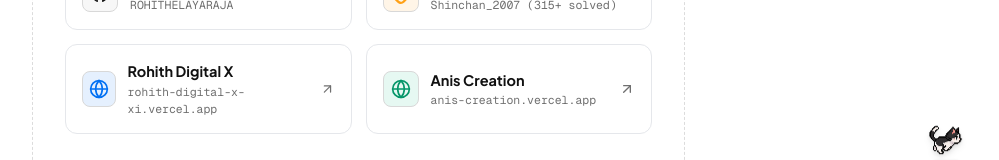
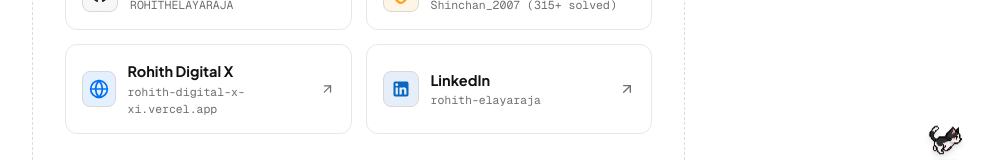
Before and after one commit to ROHITHELAYARAJA/PortFolio, a React (Vite) app: page /#home in a window 1280 px wide. Shown: the part 602-762 px from the top of the page, without its empty margins (272-1271 px from the left). Built offline with nearby package versions, Linux system fonts and the light colour scheme; no server answers; a web font is replaced by a local one.

Commit message:
feat(links): replace Anis Creation with LinkedIn across website and resume, keeping only the 5 required primary links

```diff
--- a/src/api/portfolioApi.ts
+++ b/src/api/portfolioApi.ts
@@ -78,11 +78,11 @@ export const FALLBACK_PROFILE_DATA: HeroProfileApiResponse = {
       darkColor: '#0070F3'
     },
     {
-      name: 'Anis Creation',
-      url: 'https://anis-creation.vercel.app',
-      icon: 'globe',
-      color: '#10B981',
-      darkColor: '#10B981'
+      name: 'LinkedIn',
+      url: 'https://www.linkedin.com/in/rohith-elayaraja/',
+      icon: 'linkedin',
+      color: '#0A66C2',
+      darkColor: '#0A66C2'
     },
     {
       name: 'Email',
--- a/src/components/contact/ContactSection.tsx
+++ b/src/components/contact/ContactSection.tsx
@@ -1,5 +1,5 @@
 import React, { useState } from 'react';
-import { Mail, Copy, Check, ExternalLink, Github, Globe, Code2 } from 'lucide-react';
+import { Mail, Copy, Check, ExternalLink, Github, Linkedin, Globe, Code2 } from 'lucide-react';
 import { AUTHOR_INFO } from '../../data/portfolioData';
 
 export const ContactSection: React.FC = () => {
@@ -48,7 +48,7 @@ export const ContactSection: React.FC = () => {
           </a>
         </div>
 
-        <div className="mt-8 grid grid-cols-1 gap-3 sm:grid-cols-3 border-t border-hairline/60 pt-6">
+        <div className="mt-8 grid grid-cols-1 gap-3 sm:grid-cols-2 lg:grid-cols-4 border-t border-hairline/60 pt-6">
           <a
             href="https://github.com/ROHITHELAYARAJA"
             target="_blank"
@@ -63,16 +63,16 @@ export const ContactSection: React.FC = () => {
           </a>
 
           <a
-            href="https://rohith-digital-x-xi.vercel.app"
+            href="https://www.linkedin.com/in/rohith-elayaraja/"
             target="_blank"
             rel="noopener noreferrer"
             className="group flex items-center justify-between rounded-xl border border-hairline bg-subtle p-3.5 transition-all hover:border-btn-border hover:bg-surface"
           >
             <div className="flex items-center gap-2.5">
-              <Globe className="size-4 text-ink-soft group-hover:text-[#0070F3]" />
-              <span className="font-cabinet text-[14px] font-bold text-strong">Rohith Digital X</span>
+              <Linkedin className="size-4 text-ink-soft group-hover:text-[#0A66C2]" />
+              <span className="font-cabinet text-[14px] font-bold text-strong">LinkedIn</span>
             </div>
-            <ExternalLink className="size-3.5 text-ink-soft group-hover:text-[#0070F3]" />
+            <ExternalLink className="size-3.5 text-ink-soft group-hover:text-[#0A66C2]" />
           </a>
 
           <a
@@ -87,6 +87,19 @@ export const ContactSection: React.FC = () => {
             </div>
             <ExternalLink className="size-3.5 text-ink-soft group-hover:text-[#FFA116]" />
           </a>
+
+          <a
+            href="https://rohith-digital-x-xi.vercel.app"
+            target="_blank"
+            rel="noopener noreferrer"
+            className="group flex items-center justify-between rounded-xl border border-hairline bg-subtle p-3.5 transition-all hover:border-btn-border hover:bg-surface"
+          >
+            <div className="flex items-center gap-2.5">
+              <Globe className="size-4 text-ink-soft group-hover:text-[#0070F3]" />
+              <span className="font-cabinet text-[14px] font-bold text-strong">Rohith Digital X</span>
+            </div>
+            <ExternalLink className="size-3.5 text-ink-soft group-hover:text-[#0070F3]" />
+          </a>
         </div>
       </div>
     </div>
--- a/src/components/experience/ExperienceSection.tsx
+++ b/src/components/experience/ExperienceSection.tsx
@@ -88,7 +88,7 @@ export const ExperienceSection: React.FC = () => {
                     </h4>
                     <ul className="mt-3 flex flex-col gap-2.5">
                       {item.achievements.map((achievement, idx) => {
-                        const isLiveLine = achievement.includes('anis-creation.vercel.app') || achievement.includes('rohith-digital-x-xi.vercel.app');
+                        const isLiveLine = achievement.includes('rohith-digital-x-xi.vercel.app');
                         const isPrLine = achievement.includes('PR #70');
 
                         return (
@@ -103,15 +103,6 @@ export const ExperienceSection: React.FC = () => {
                               {isLiveLine ? (
                                 <>
                                   Live:{' '}
-                                  <a
-                                    href="https://anis-creation.vercel.app"
-                                    target="_blank"
-                                    rel="noopener noreferrer"
-                                    className="font-medium text-strong underline underline-offset-4 hover:text-[#0EA5E9]"
-                                  >
-                                    anis-creation.vercel.app
-                                  </a>
-                                  {' | '}
                                   <a
                                     href="https://rohith-digital-x-xi.vercel.app"
                                     target="_blank"
--- a/src/components/hero/HeroProfile.tsx
+++ b/src/components/hero/HeroProfile.tsx
@@ -246,21 +246,23 @@ export const HeroProfile: React.FC<HeroProfileProps> = () => {
         </a>
 
         <a
-          href="https://anis-creation.vercel.app"
+          href="https://www.linkedin.com/in/rohith-elayaraja/"
           target="_blank"
           rel="noopener noreferrer"
           className="group flex items-center justify-between rounded-xl border border-hairline/80 bg-surface p-3.5 sm:p-4 transition-all duration-200 hover:border-btn-border hover:bg-subtle/80 hover:shadow-xs"
         >
           <div className="flex items-center gap-3">
-            <div className="flex size-9 items-center justify-center rounded-lg border border-hairline bg-emerald-500/10 text-emerald-600 dark:text-emerald-400">
-              <Globe className="size-5" />
+            <div className="flex size-9 items-center justify-center rounded-lg border border-hairline bg-[#0A66C2]/10 text-[#0A66C2]">
+              <svg viewBox="0 0 24 24" className="size-5 fill-current">
+                <path d="M19 3a2 2 0 0 1 2 2v14a2 2 0 0 1-2 2H5a2 2 0 0 1-2-2V5a2 2 0 0 1 2-2h14m-.5 15.5v-5.3a3.26 3.26 0 0 0-3.26-3.26c-.85 0-1.84.52-2.28 1.3v-1.11h-2.79v8.37h2.79v-4.93c0-.77.62-1.4 1.39-1.4a1.4 1.4 0 0 1 1.4 1.4v4.93h2.75M6.88 8.56a1.68 1.68 0 0 0 1.68-1.68c0-.93-.75-1.69-1.68-1.69a1.69 1.69 0 0 0-1.69 1.69c0 .93.76 1.68 1.69 1.68m1.39 9.94v-8.37H5.5v8.37h2.77z" />
+              </svg>
             </div>
             <div>
               <div className="font-sans text-[14.5px] font-bold text-strong group-hover:text-ink transition-colors">
-                Anis Creation
+                LinkedIn
               </div>
               <div className="font-mono text-[11.5px] text-ink-soft">
-                anis-creation.vercel.app
+                rohith-elayaraja
               </div>
             </div>
           </div>
--- a/src/components/layout/Footer.tsx
+++ b/src/components/layout/Footer.tsx
@@ -1,5 +1,5 @@
 import React from 'react';
-import { Github, Globe, Phone, Code2, Mail } from 'lucide-react';
+import { Github, Linkedin, Globe, Phone, Code2, Mail } from 'lucide-react';
 import { RdxLogo } from '../ui/RdxLogo';
 
 interface FooterProps {
@@ -52,7 +52,6 @@ export const Footer: React.FC<FooterProps> = ({ onOpenContact }) => {
             <a href="https://github.com/ROHITHELAYARAJA/Student-AI-Assistant" target="_blank" rel="noreferrer" className="hover:text-strong transition-colors">Blast AI</a>
             <a href="https://github.com/ROHITHELAYARAJA/Bank-Management-System" target="_blank" rel="noreferrer" className="hover:text-strong transition-colors">Bank Management System</a>
             <a href="https://rohith-digital-x-xi.vercel.app" target="_blank" rel="noreferrer" className="hover:text-strong transition-colors">Rohith Digital X</a>
-            <a href="https://anis-creation.vercel.app" target="_blank" rel="noreferrer" className="hover:text-strong transition-colors">Anis Creation</a>
             <a href="https://github.com/abacusai/abacusai-bot/pull/70" target="_blank" rel="noreferrer" className="hover:text-strong transition-colors">AbacusAI Bot PR #70</a>
           </nav>
         </div>
@@ -70,6 +69,16 @@ export const Footer: React.FC<FooterProps> = ({ onOpenContact }) => {
               className="flex size-[36px] items-center justify-center rounded-lg border border-hairline bg-surface text-ink-soft transition-all hover:border-btn-border hover:text-strong hover:-translate-y-0.5"
             >
               <Github className="size-4" />
+            </a>
+
+            <a
+              href="https://www.linkedin.com/in/rohith-elayaraja/"
+              target="_blank"
+              rel="noreferrer"
+              aria-label="LinkedIn Profile"
+              className="flex size-[36px] items-center justify-center rounded-lg border border-hairline bg-surface text-ink-soft transition-all hover:border-btn-border hover:text-[#0A66C2] hover:-translate-y-0.5"
+            >
+              <Linkedin className="size-4" />
             </a>
 
             <a
--- a/src/components/palette/CommandPalette.tsx
+++ b/src/components/palette/CommandPalette.tsx
@@ -235,13 +235,13 @@ export const CommandPalette: React.FC<CommandPaletteProps> = ({
       },
     },
     {
-      id: 'act-anis',
-      label: 'Open Anis Creation (Live)',
+      id: 'act-linkedin',
+      label: 'Open LinkedIn Profile',
       category: 'Actions',
-      icon: <Globe className="size-4 text-ink-soft" />,
-      hint: 'anis-creation.vercel.app',
+      icon: <ExternalLink className="size-4 text-ink-soft" />,
+      hint: 'rohith-elayaraja',
       action: () => {
-        window.open('https://anis-creation.vercel.app', '_blank');
+        window.open('https://www.linkedin.com/in/rohith-elayaraja/', '_blank');
         onClose();
       },
     },
--- a/src/data/portfolioData.ts
+++ b/src/data/portfolioData.ts
@@ -103,10 +103,10 @@ export const AUTHOR_INFO = {
       brandColor: '#0070F3',
     },
     {
-      name: 'Anis Creation Live',
-      url: 'https://anis-creation.vercel.app',
-      icon: 'external-link',
-      brandColor: '#10B981',
+      name: 'LinkedIn',
+      url: 'https://www.linkedin.com/in/rohith-elayaraja/',
+      icon: 'linkedin',
+      brandColor: '#0A66C2',
     },
     {
       name: 'Email',
@@ -352,7 +352,7 @@ export const EXPERIENCE_ITEMS: ExperienceItem[] = [
       'Delivered 3 production websites for a local business, a digital marketing agency, and my own software portfolio, handling requirements, development, testing, deployment, and revisions.',
       'Built Cake Lover Namakkal\'s website to make products and ordering information easier to find; the client reported approximately 30% revenue growth after launch.',
       'Designed and launched the Anis Creation website for a Madurai digital marketing agency, with responsive service pages and clear contact and enquiry paths.',
-      'Live deployments: anis-creation.vercel.app and rohith-digital-x-xi.vercel.app.'
+      'Live deployment: rohith-digital-x-xi.vercel.app.'
     ],
   },
   {
```
Also changed, not shown: 2 other files (tests, documents, lock files or other folders).
